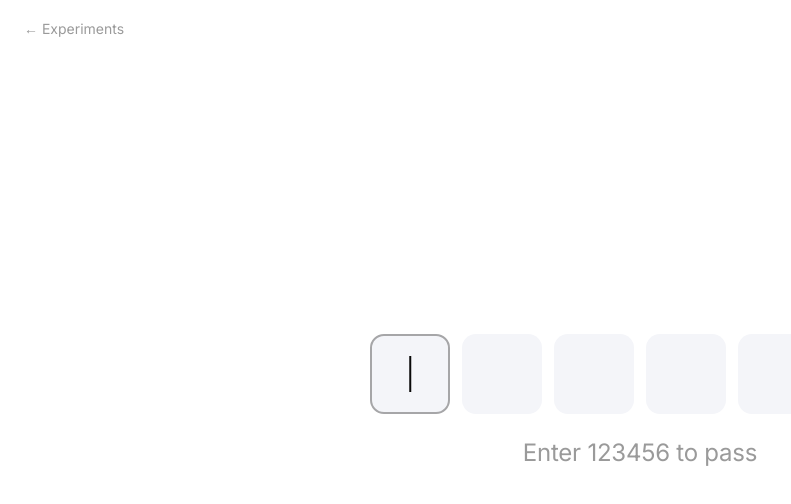
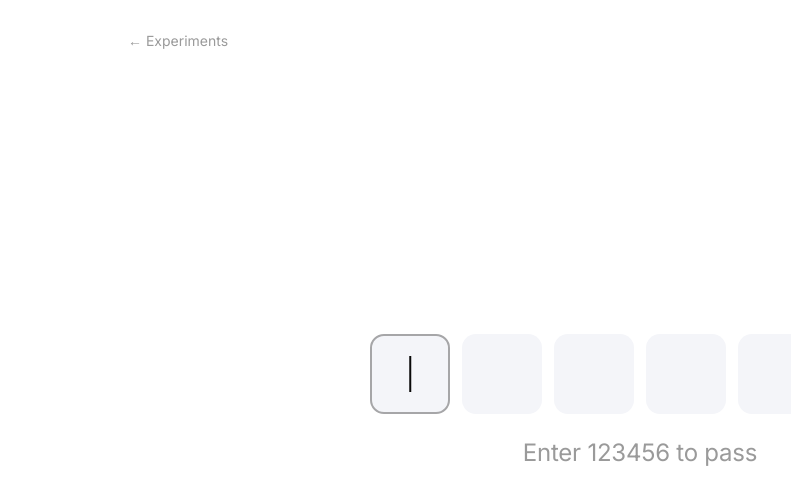
Before and after one commit to taruno2r/experiments, a plain HTML site: page otp-input/index.html in a window 1280 px wide. Shown: the whole page, without its empty margins (0-791 px from the left). Drawn offline with Linux system fonts and the light colour scheme.

Commit message:
Align the back link with the gallery's content column
Co-Authored-By: Claude Opus 5.5 <noreply@anthropic.com>

```diff
--- a/otp-input/index.html
+++ b/otp-input/index.html
@@ -197,10 +197,11 @@
     letter-spacing: -0.01em;
   }
 
+  /* Lines up with the gallery's content column (1056px wide, 16px padding). */
   .back {
     position: fixed;
-    top: 20px;
-    left: 24px;
+    top: 32px;
+    left: max(16px, (100vw - 1056px) / 2 + 16px);
     color: var(--hint);
     font: 400 14px "Inter", system-ui, sans-serif;
     text-decoration: none;
--- a/task-list/styles.css
+++ b/task-list/styles.css
@@ -36,10 +36,11 @@ body {
   font-family: var(--task-font);
 }
 
+/* Lines up with the gallery's content column (1056px wide, 16px padding). */
 .back {
   position: fixed;
-  top: 20px;
-  left: 24px;
+  top: 32px;
+  left: max(16px, (100vw - 1056px) / 2 + 16px);
   font-size: 14px;
   color: var(--task-text-completed);
   text-decoration: none;
```
